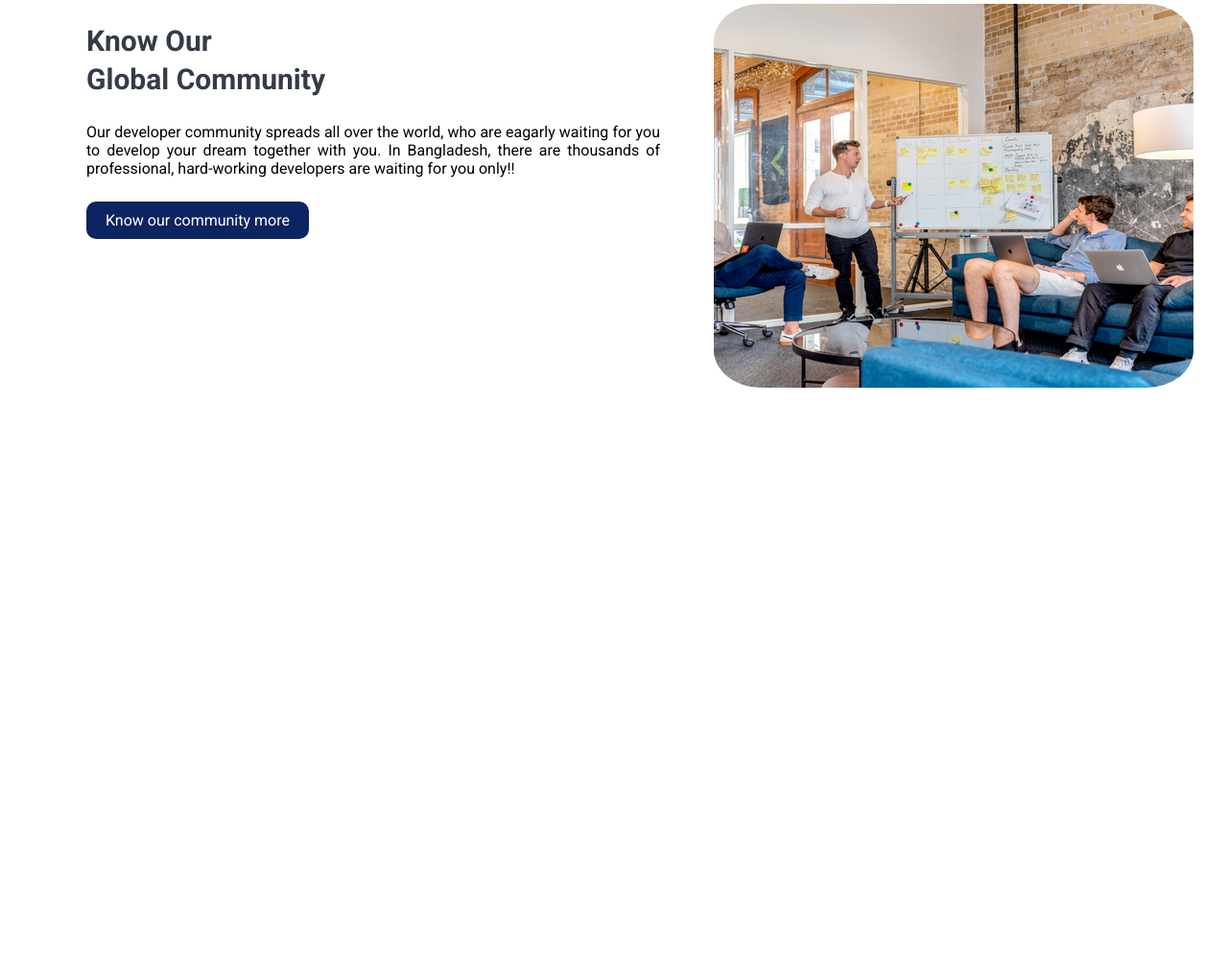
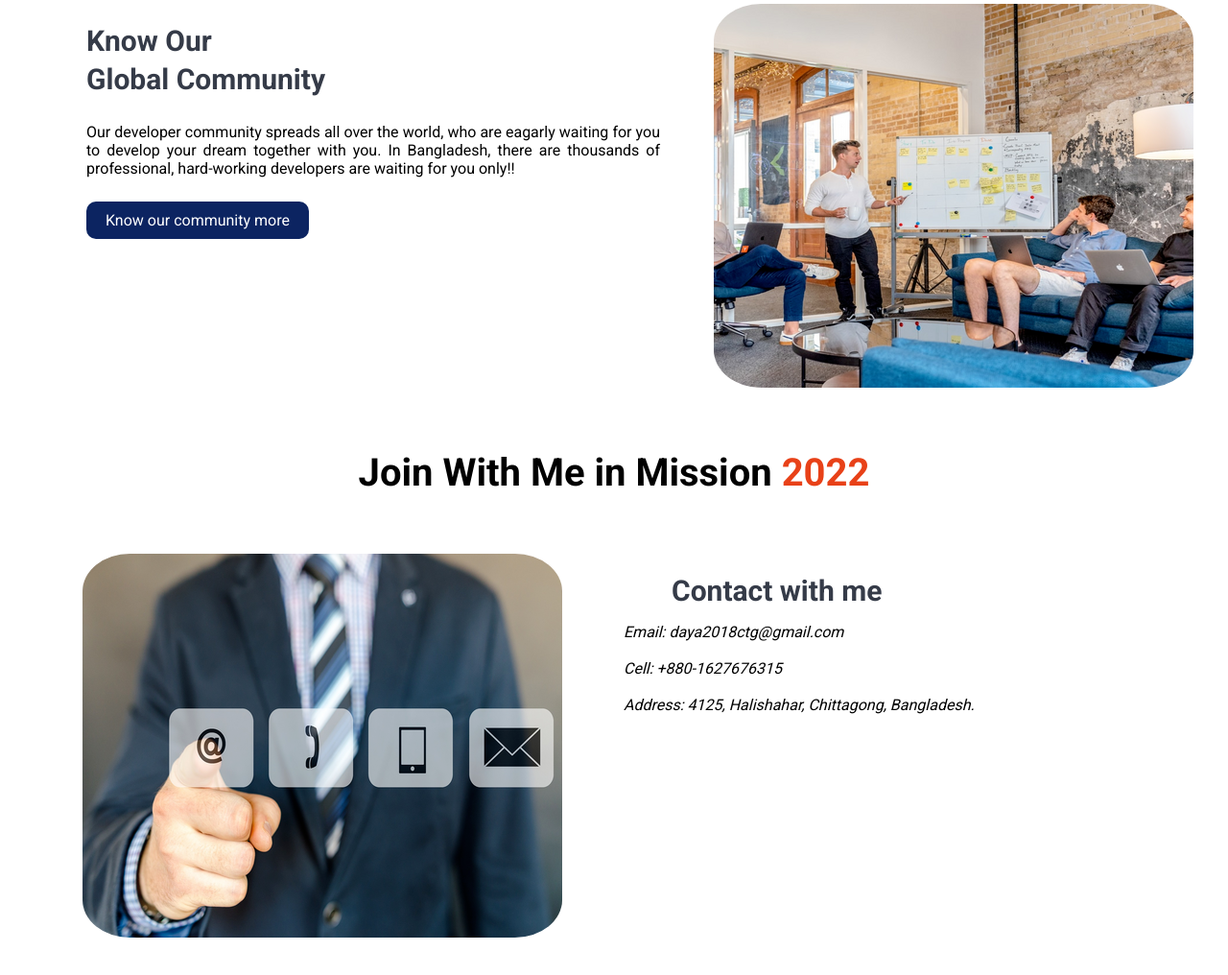
Before and after one commit to Junaith1994/my-portfolio-website, a plain HTML site: page index.html in a window 1280 px wide. Shown: the part 1496-2512 px from the top of the page at 96% size. Before the commit the page ends 1965 px from the top, so only its background shows below. Drawn offline with Linux system fonts and the light colour scheme.

Commit message:
Contact Section Added

```diff
--- a/index.html
+++ b/index.html
@@ -28,7 +28,7 @@
             <img src="images/junaith_7677.png" alt="junaith">
         </div>
     </section>
-    <section classs="mission-vission-goal">
+    <section>
         <h3><span class="title-part1">My Mission in</span> <span class="title-year">2022</span></h3>
         <div class="row">
             <div class="row-child-1">
@@ -53,7 +53,7 @@
     </section>
     <section class="develop-without-limit">
         <div class="top-banner2">
-            <img src="images/Develop without limits.png" alt="Develop  without limits">
+            <img src="images/Develop without limits.png" alt="Develop without limits">
         </div>
         <div class="parent-container2">
             <div class="head-title2">
@@ -86,5 +86,24 @@
             <img src="images/global community.png" alt="global community">
         </div>
     </section>
+    <section class="contact-section">
+        <h3>Join With Me in Mission <span class="title-year">2022</span></h3>
+        <div class="contact-container">
+            <div class="contact-child-1">
+                <img src="images/contact me.png" alt="contact me">
+            </div>
+            <div class="contact-child-2">
+                <span class="head-title4">Contact with me</span>
+                <br><br>
+                <div>
+                    <address>
+                        Email: daya2018ctg@gmail.com  <br><br>
+                        Cell: +880-1627676315 <br><br>
+                        Address: 4125, Halishahar, Chittagong, Bangladesh.
+                    </address>
+                </div>
+            </div>
+        </div>
+    </section>
 </body>
 </html>
--- a/style.css
+++ b/style.css
@@ -162,3 +162,29 @@ h3 {
     border-radius: 10%;
     margin-left: 5%;
 }
+
+.contact-container {
+    display: flex;
+    margin: 40px;
+    padding: 20px;
+}
+
+.contact-child-1 img {
+    border: 1px solid white;
+    border-radius: 10%;
+    margin-left: 5%;
+}
+
+.head-title4 {
+    font-size: 30px;
+    font-weight: 900;
+    line-height: 20px;
+    color: #353b48;
+    margin-left: 50px;
+}
+
+.contact-child-2 {
+    margin-left: 5%;
+    padding: 30px;
+    text-align: justify;
+}
```
Also changed, not shown: images/contact me.png (added).
